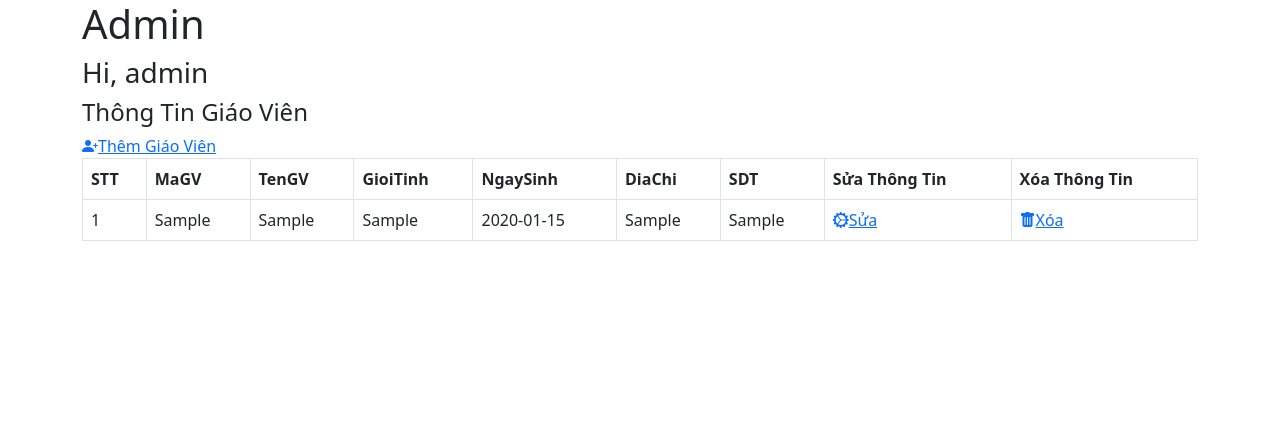
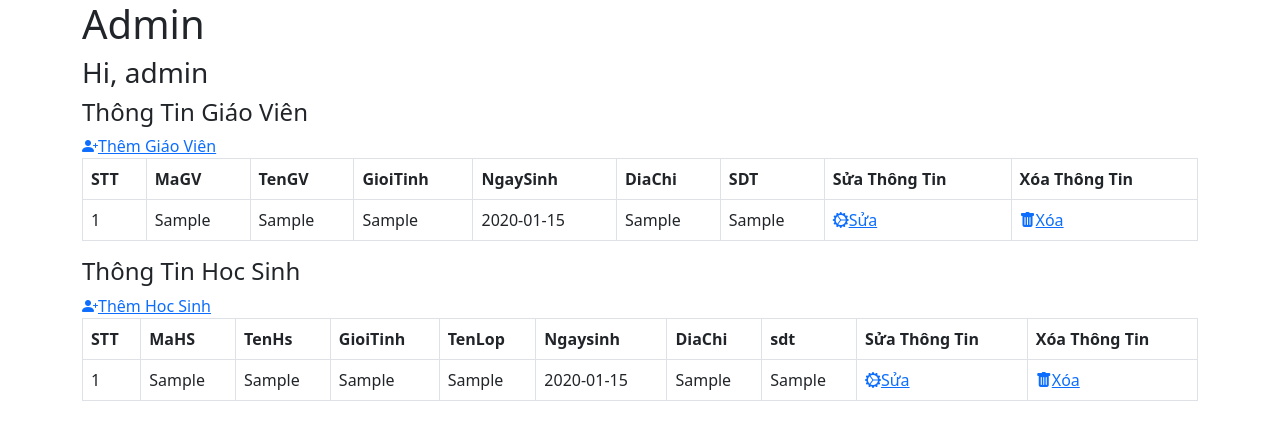
Before and after one commit to khiemcoNY/BTL_CongNgheWeb, a PHP site: page /admin.php in a window 1280 px wide. Shown: the top 440 px of the page. Run offline with PHP 8.4, Linux system fonts and the light colour scheme; tables that the repository leaves empty hold one stand-in row (values such as "Sample post"); some libraries are stand-ins or nearby versions.

Commit message:
update hoc sinh trang admin.php

```diff
--- a/De10_QuanLyHocSinhTruongHoc/src/admin.php
+++ b/De10_QuanLyHocSinhTruongHoc/src/admin.php
@@ -76,7 +76,51 @@
 
             </div>
         </div>
+        <div class="row">
+            <div class="col-md-12">
+                <div class="hocsinh">
+                    <h4>Thông Tin Hoc Sinh</h4>
+                    <a href=""><i class="bi bi-person-plus-fill"></i>Thêm Hoc Sinh</a>
+                    <table class="table table-bordered">
+                        <tr>
+                            <th width="">STT</th>
+                            <th width="">MaHS</th>
+                            <th width="">TenHs</th>
+                            <th width="">GioiTinh</th>
+                            <th width="">TenLop</th>
+                            <th width="">Ngaysinh</th>
+                            <th width="">DiaChi</th>
+                            <th width="">sdt</th>
+                            <th width="">Sửa Thông Tin</th>
+                            <th width="">Xóa Thông Tin</th>
+                        </tr>
+                        <?php
+                        include('connect.php');
+                        $sql = "SELECT * FROM HOCSINH";
+                        $result = mysqli_query($conn, $sql);
+                        while ($row = mysqli_fetch_array($result)) {
+                        ?>
+                            <tr>
+                                <td><?php echo $row["STT"]; ?></td>
+                                <td><?php echo $row["MaHS"]; ?></td>
+                                <td><?php echo $row["TenHS"]; ?></td>
+                                <td><?php echo $row["GioiTinh"]; ?></td>
+                                <td><?php echo $row["TenLop"]; ?></td>
+                                <td><?php echo $row["NgaySinh"]; ?></td>
+                                <td><?php echo $row["DiaChi"]; ?></td>
+                                <td><?php echo $row["SDT"]; ?></td>
+                                <td><a href=""><i class="bi bi-gear-wide-connected"></i>Sửa</a></td>
+                                <td><a href=""><i class="bi bi-trash-fill"></i>Xóa</a></td>
 
+
+                            </tr>
+                        <?php
+                        }
+                        ?>
+                    </table>
+                </div>
+            </div>
+        </div>
     </div>
 
     <!-- Optional JavaScript; choose one of the two! -->
```
